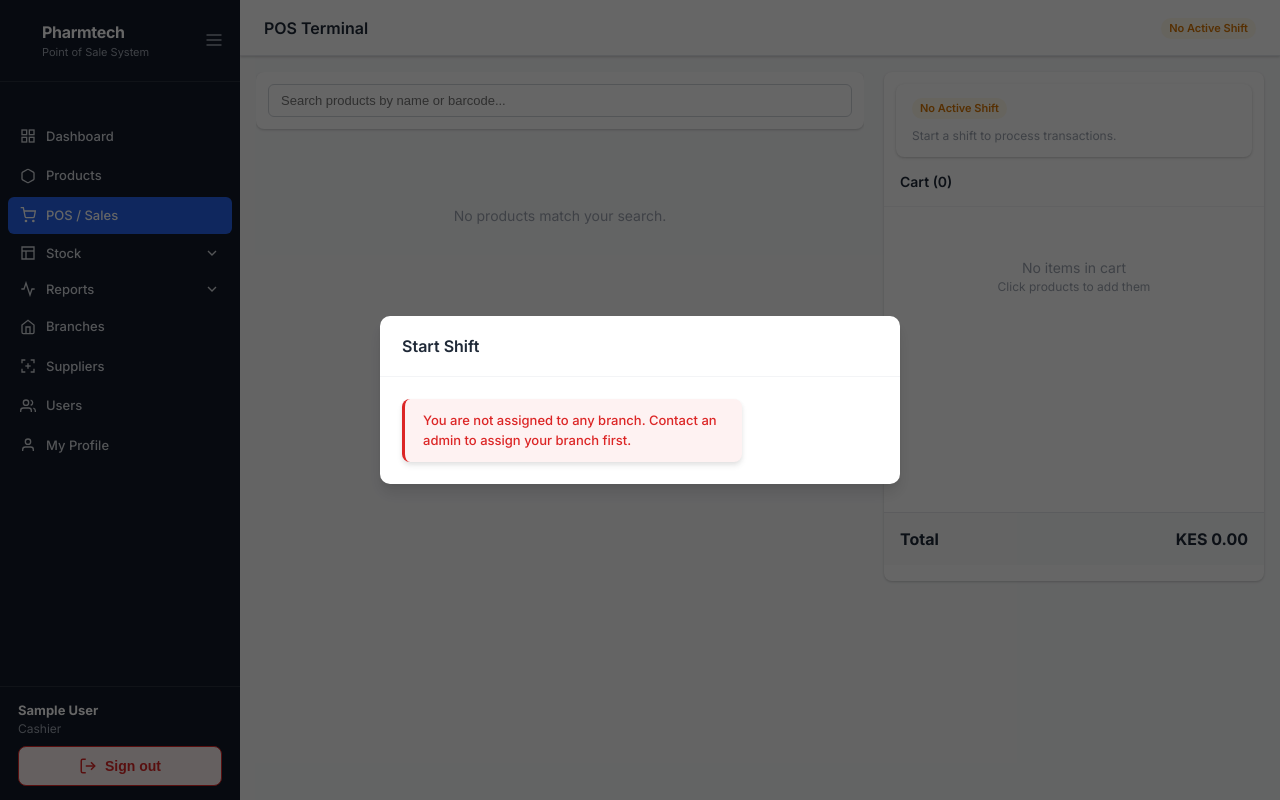
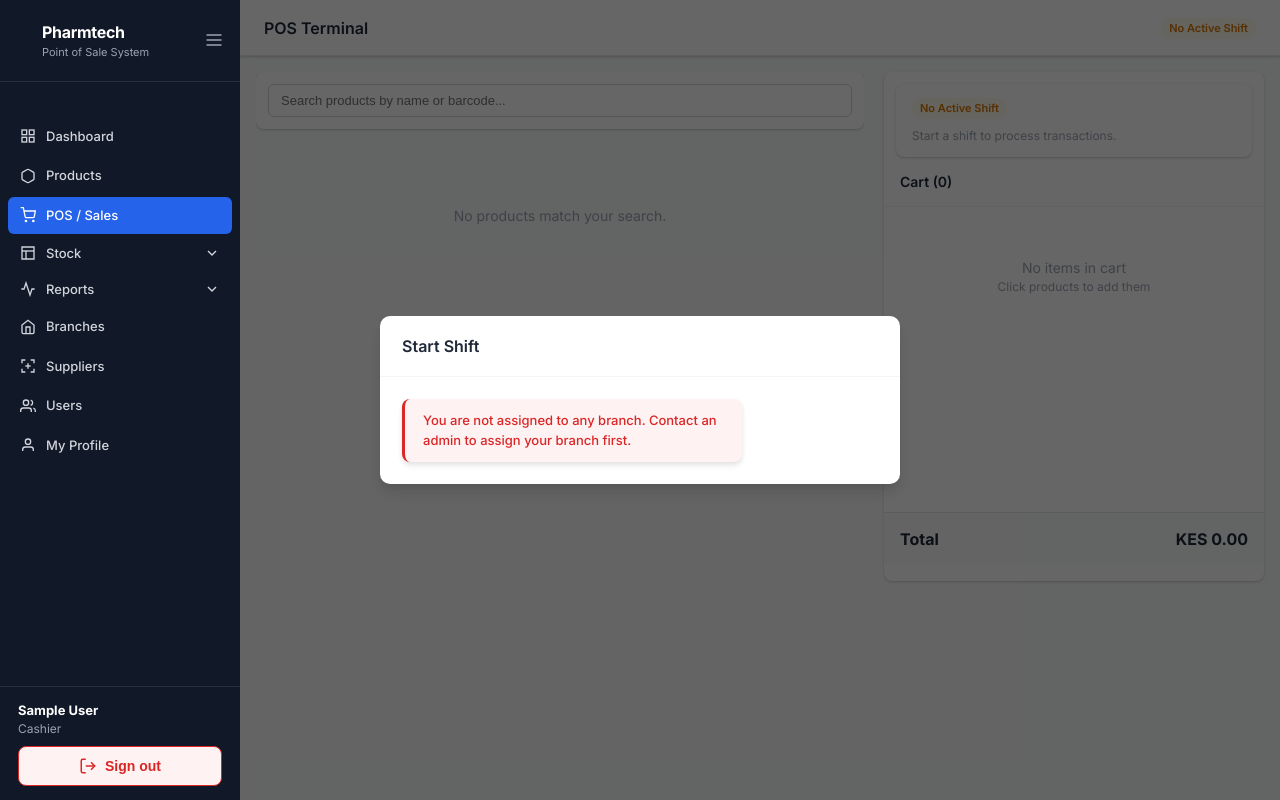
Before and after one commit to Ndolo7/Pharmtech-POS, a Django app: page /sales/ in a window 1280 px wide. Run offline with Django 4.2, Linux system fonts and the light colour scheme; the visitor is signed in with stand-in values (Sample User, id 1); data that the repository does not hold is empty; parts of the project's set-up code (start-up, migrations or seed data) failed here and were passed over.

Commit message:
Fix shift blocker modal z-index from obscuring the sidebar

```diff
--- a/templates/sales/partials/_shift_modal.html
+++ b/templates/sales/partials/_shift_modal.html
@@ -1,6 +1,6 @@
 <div id="shift-modal-container" {% if oob %}hx-swap-oob="innerHTML"{% endif %}>
   {% if not shift %}
-  <div class="modal-backdrop" style="position:fixed;inset:0;background:rgba(0,0,0,.6);display:flex;align-items:center;justify-content:center;z-index:200">
+  <div class="modal-backdrop" style="position:fixed;inset:0;background:rgba(0,0,0,.6);display:flex;align-items:center;justify-content:center;z-index:90">
     <div class="modal">
       <div class="modal-header">
         <h3>Start Shift</h3>
```
